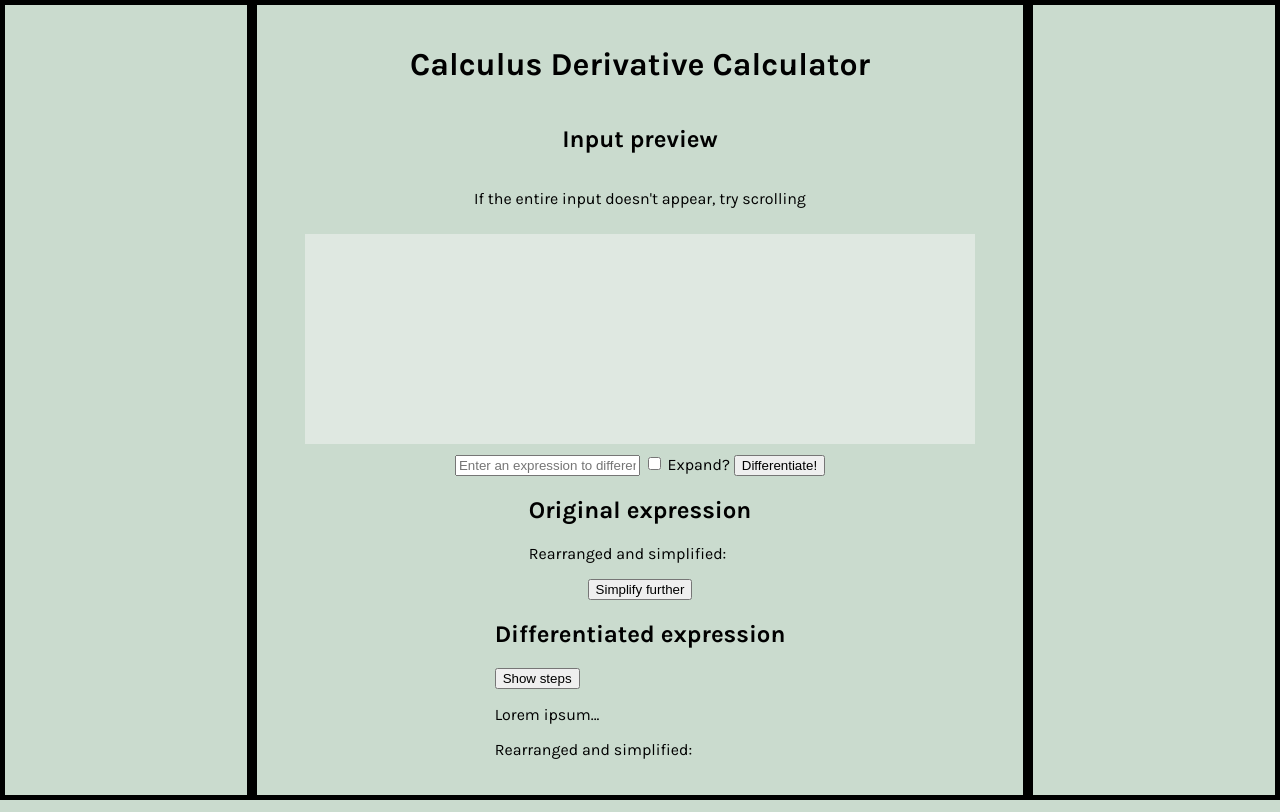
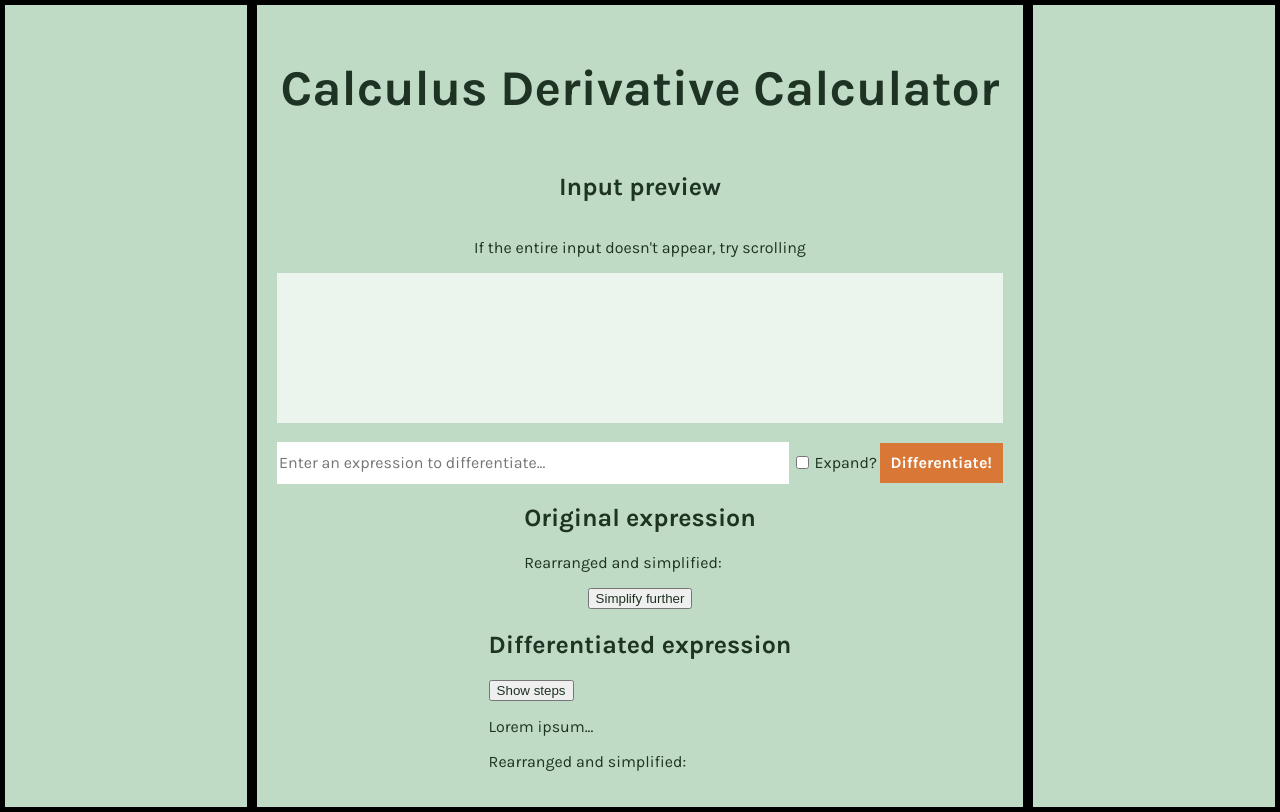
Before and after one commit to alexlee27/calc-derivative-calculator, a Flask app: page / in a window 1280 px wide. Run offline with Flask 3, Linux system fonts and the light colour scheme.

Commit message:
more css

```diff
--- a/static/styles.css
+++ b/static/styles.css
@@ -1,46 +1,93 @@
 @import url('https://fonts.googleapis.com/css2?family=Karla:wght@400;700&display=swap');
+
+h1 {
+    font-size: 50px;
+}
+
+h2 {
+    font-size: 25px;
+}
+
+* {
+    color: #1e3323;
+}
 
 body {
     display: flex;
-    background-color: #cadbce;
-    font-family: 'Karla', sans-serif;
+    background-color: #bfdbc5;
     display: flex;
     flex-direction: row;
     width: 100vw;
-    height: 100vh;
     margin: 0px;
+    font-family: 'Karla', sans-serif;
+    font-size: 16px;
 }
+
 
 body > div {
     border: 5px solid black;
-    width: 20vw;
+    width: 20%;
 }
+
 body > #middle-column {
     display: flex;
     flex-direction: column;
     justify-content: center;
     align-items: center;
-    width: 60vw;
+    width: 60%;
+    overflow: hidden;
     padding: 20px;
 }
 
-body > #middle-column > #input-preview-box {
-
-}
 
 body > #middle-column > #input-preview {
     display: flex;
     justify-content: center;
     align-items: center;
-    background-color: #dfe8e1;
-    height: 200px;
-    width: 50vw;
-    margin: 10px;
+    background-color: #ebf5ed;
+    height: 150px;
+    width: 100%;
     padding: 15px;
+    margin-bottom: 20px;
     overflow: scroll;
+    box-sizing: border-box;
+}
+
+body > #middle-column > #differentiate {
+    display: flex;
+    flex-direction: row;
+    align-items: center;
+    width: 100%;
+    height: 40px;
+    justify-content: space-between;
+}
+
+
+
+body > #middle-column > #differentiate > input {
+    font-family: 'Karla', sans-serif;
+    font-size: 16px;
+    border: 0;
+}
+
+body > #middle-column > #differentiate > #expand {
+    width: auto;
+}
+
+body > #middle-column > #differentiate > #input-text {
+    width: 70%;
+    height: 100%;
+}
+
+body > #middle-column > #differentiate > #submit-button {
+    width: 17%;
+    height: 100%;
+    font-weight: bold;
+    color: white;
+    background-color: #d97736;
 }
 
 body > #middle-column > #input-preview > mjx-container {
     margin: 0px;
-    color: #2a3b2e;
+    color: #2c4531;
 }
--- a/templates/index.html
+++ b/templates/index.html
@@ -20,20 +20,20 @@
 
         <h2>Input preview</h2>
         <p>If the entire input doesn't appear, try scrolling</p>
-        <div id="input-preview"></div>
+        <div id="input-preview" class="latex-box"></div>
 
 
         <form id="differentiate">
             <input type="text" placeholder="Enter an expression to differentiate..." id="input-text" name="input_text">
             <input type="checkbox" id="expand" name="expand" value="false" onclick="toggleExpandCheckbox()">
-            <label for="expand">Expand?</label>
-            <input type="submit" value="Differentiate!">
+            <label for="expand" id="expand-text">Expand?</label>
+            <input type="submit" id="submit-button" value="Differentiate!">
         </form>
 
         <div id="input-simplified-box">
             <h2>Original expression</h2>
             <p>Rearranged and simplified:</p>
-            <p id="input-simplified"></p>
+            <p id="input-simplified" class="latex-box"></p>
         </div>
 
         <div id="button-box">
@@ -51,7 +51,7 @@
               <p>Lorem ipsum...</p>
             </div>
             <p>Rearranged and simplified:</p>
-            <p id="differentiated-result"></p>
+            <p id="differentiated-result" class="latex-box"></p>
         </div>
     </div>
 
```
